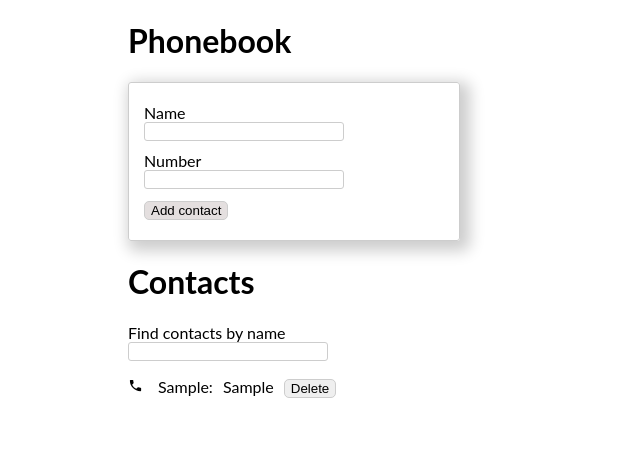
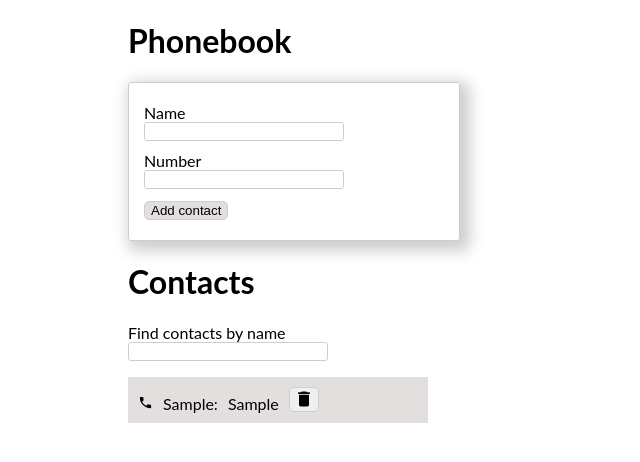
Before and after one commit to neliia-zelienova/goit-react-hw-02-phonebook, a React (Create React App) app: page / in a window 1280 px wide. Both pictures are taken after typing "Sample", "Sample" into the empty fields and a click on the button "Add contact". Shown: the top 462 px of the page, without its empty margins (0-640 px from the left). Built offline with nearby package versions, Linux system fonts and the light colour scheme.

Commit message:
Added save numbers to localStorage, updated styles styles

```diff
--- a/src/App.js
+++ b/src/App.js
@@ -12,6 +12,19 @@ class App extends React.Component {
     contacts: [],
     filter: "",
   };
+
+  componentDidMount() {
+    const contacts = localStorage.getItem("contacts");
+    if (contacts) {
+      this.setState({ contacts: JSON.parse(contacts) });
+    }
+  }
+
+  componentDidUpdate(prevProps, prevState) {
+    if (this.state.contacts !== prevState.contatcts) {
+      localStorage.setItem("contacts", JSON.stringify(this.state.contacts));
+    }
+  }
 
   formSubmitHandler = ({ name, number }) => {
     if (this.isContactExist(name)) alert(`${name} is already in contacts`);
--- a/src/components/ContactsList/ContactsList.jsx
+++ b/src/components/ContactsList/ContactsList.jsx
@@ -13,7 +13,7 @@ const ContactsList = ({ contacts, onDelete }) => {
             className={styles.contacts__delete__btn}
             onClick={() => onDelete(contact.id)}
           >
-            Delete
+
           </button>
         </li>
       ))}
--- a/src/components/ContactsList/ContactsList.module.css
+++ b/src/components/ContactsList/ContactsList.module.css
@@ -2,19 +2,27 @@
   list-style: none;
   padding-left: 0;
   padding-right: 0;
+  width: 300px;
 }
-.contacts__item:not(:last-child) {
-  margin-bottom: 10px;
+.contacts__item {
+  padding-bottom: 10px;
+  padding-top: 10px;
 }
 .contacts__item::before {
   content: "";
   display: inline-block;
   width: 15px;
   height: 15px;
-  background-image: url("./phone-24px.svg");
+  background-image: url("../../images/phone-24px.svg");
   background-size: contain;
   background-repeat: no-repeat;
-  padding-left: 15px;
+  background-position: center;
+  padding-left: 10px;
+  padding-right: 10px;
+}
+
+.contacts__item:nth-child(odd) {
+  background-color: #e4dfdf;
 }
 
 .contacts__name {
@@ -24,9 +32,18 @@
   padding-right: 10px;
 }
 .contacts__delete__btn {
+  display: inline-block;
+  height: 25px;
+  width: 30px;
+  background-image: url('../../images/delete-24px.svg');
+  background-size: 20px 20px;
+  background-repeat: no-repeat;
+  background-position: center;
   border: 1px solid #cdcdcd;
   border-radius: 5px;
   transition: background-color, border-color 500ms ease;
+  padding-right: 5px;
+  padding-left: 5px;
 }
 
 .contacts__delete__btn:hover,
```
Also changed, not shown: src/images/delete-24px.svg (added), src/images/phone-24px.svg (renamed from src/components/ContactsList/phone-24px.svg).
